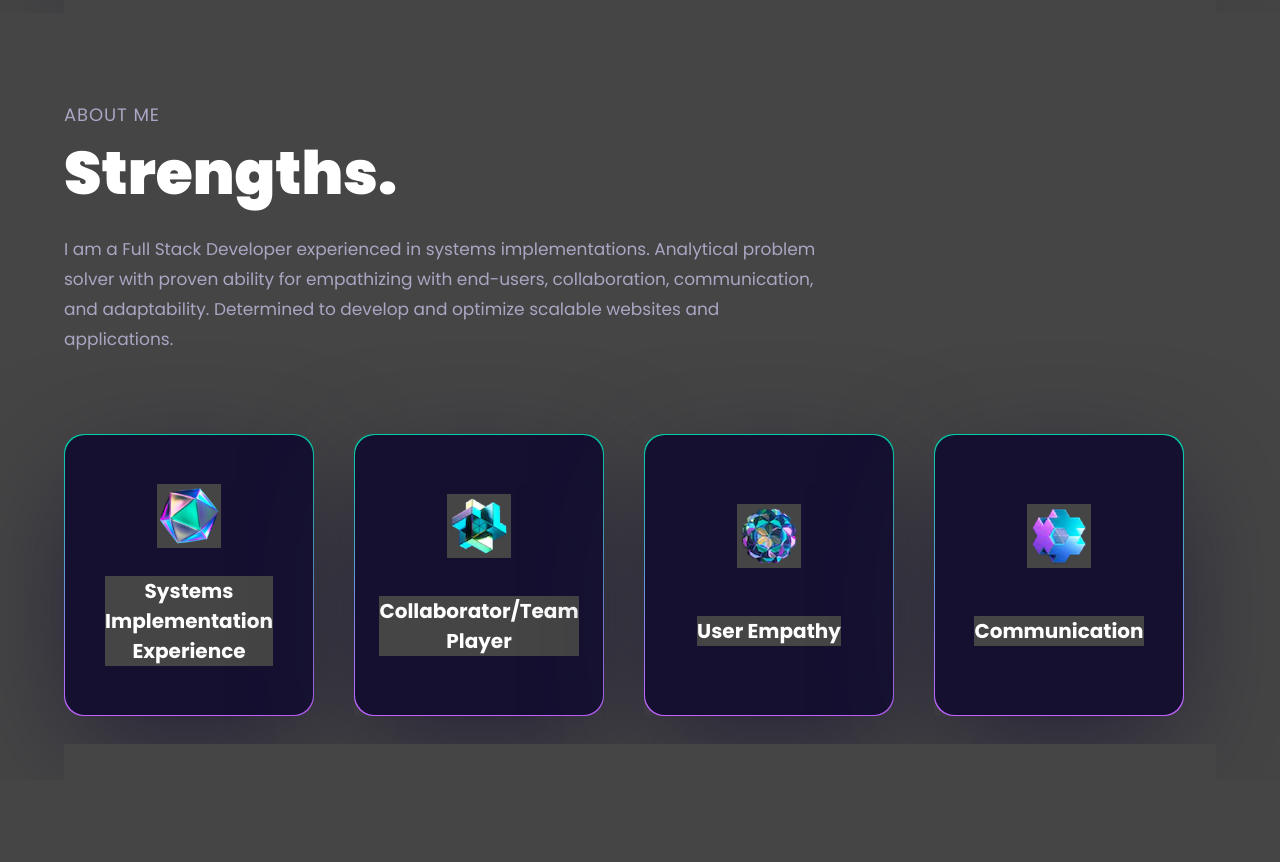
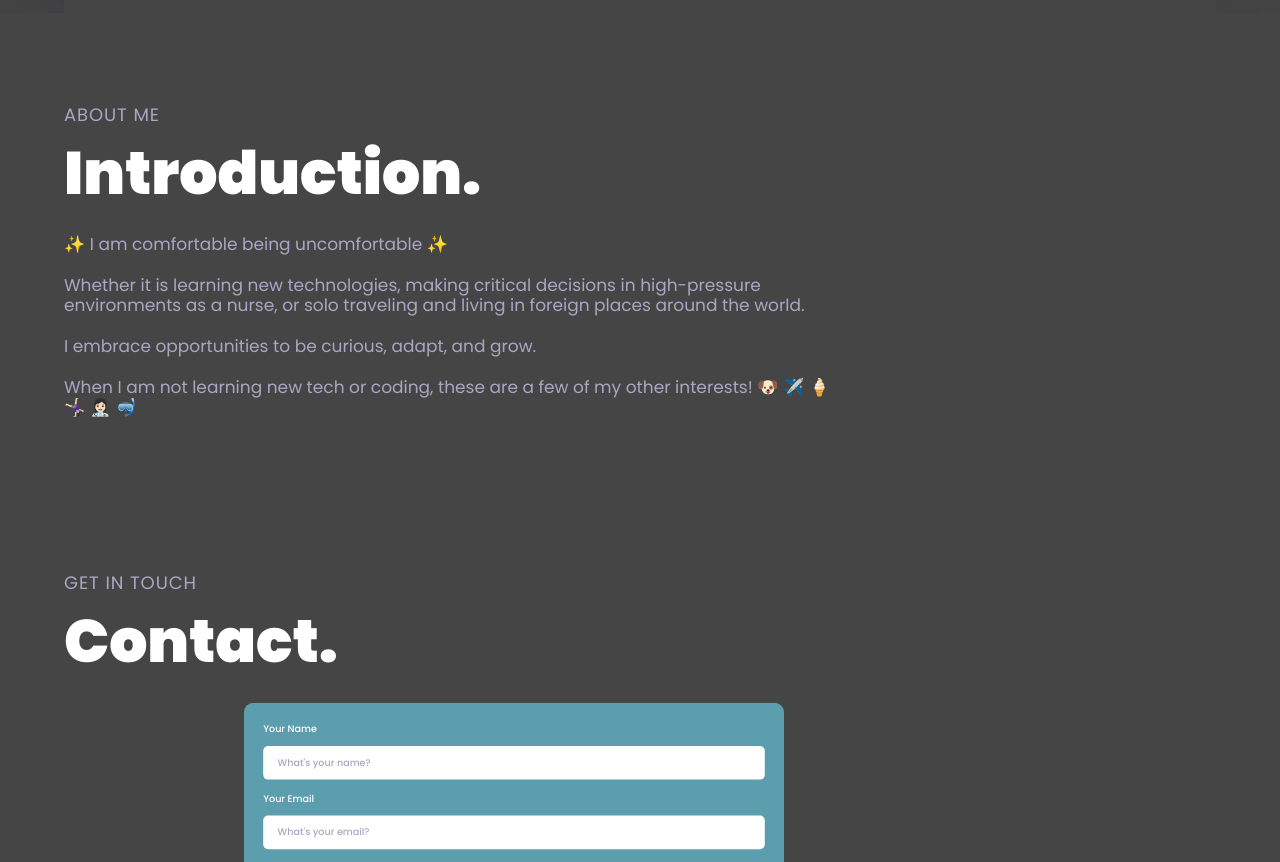
Before and after one commit to t-iffany/portfolio, a React (Vite) app: page / in a window 1280 px wide. Shown: the part 5960-6822 px from the top of the page. Built offline with nearby package versions, Linux system fonts and the light colour scheme; no server answers.

Commit message:
Update header and content of About section

```diff
--- a/src/components/About.jsx
+++ b/src/components/About.jsx
@@ -2,38 +2,9 @@ import React from 'react';
 import { motion } from 'framer-motion';
 import { styles } from '../styles';
 import { textVariant, fadeIn } from '../utils/motion';
-import { qualities } from '../constants';
-import Tilt from 'react-parallax-tilt';
+// import { qualities } from '../constants';
+// import Tilt from 'react-parallax-tilt';
 import { SectionWrapper } from '../hoc';
-
-// qualities from index.js
-const QualityCard = ({ index, title, icon }) => {
-  return (
-    <Tilt className="xs:w-[250px] w-full">
-      <motion.div
-      variants={fadeIn("right", "spring", 0.5 * index, 0.75)}
-      className="w-full green-pink-gradient p-[1px] rounded-[20px] shadow-card"
-      >
-        <div
-          options={{
-            max: 45,
-            scale: 1,
-            speed: 450
-          }}
-          className="bg-tertiary rounded-[20px] py-5 px-12
-          min-h-[280px] flex justify-evenly items-center flex-col"
-        >
-          <img src={icon} alt={title}
-            className="w-16 h-16 object-contain"
-          />
-          <h3 className="text-white text-[20px] font-bold text-center">
-            {title}
-          </h3>
-        </div>
-      </motion.div>
-    </Tilt>
-  )
-}
 
 const About = () => {
   return (
@@ -41,7 +12,7 @@ const About = () => {
       {/* animate the text when scrolling down */}
       <motion.div variants={textVariant()}>
         <p className={styles.sectionSubText}>About me</p>
-        <h2 className={styles.sectionHeadText}>Strengths.</h2>
+        <h2 className={styles.sectionHeadText}>Introduction.</h2>
       </motion.div>
 
       {/* paragraph */}
@@ -49,20 +20,13 @@ const About = () => {
         variants={fadeIn("", "", 0.1, 1)}
         className="mt-4 text-secondary text-[17px] max-w-3xl leading-[30px]"
       >
-        I am a Full Stack Developer experienced in systems implementations.
-        Analytical problem solver with proven ability for empathizing with end-users,
-        collaboration, communication, and adaptability. Determined to develop and
-        optimize scalable websites and applications.
+        <ul className="list-none" style={{ lineHeight: 1.2 }}>
+          <li>✨ I am comfortable being uncomfortable ✨ </li><br></br>
+          <li>Whether it is learning new technologies, making critical decisions in high-pressure environments as a nurse, or solo traveling and living in foreign places around the world.</li> <br></br>
+          <li>I embrace opportunities to be curious, adapt, and grow. </li> <br></br>
+          <li>When I am not learning new tech or coding, these are a few of my other interests! 🐶 ✈️ 🍦 🤸🏻‍♀️ 👩🏻‍⚕️ 🤿 </li>
+        </ul>
       </motion.p>
-
-      {/* add cards for Qualities component from index.js */}
-      <div className="mt-20 flex flex-wrap gap-10">
-        {qualities.map((quality, index) => (
-          <QualityCard key={quality.title} index=
-          {index} {...quality} />
-        ))}
-
-      </div>
     </>
   )
 }
```
